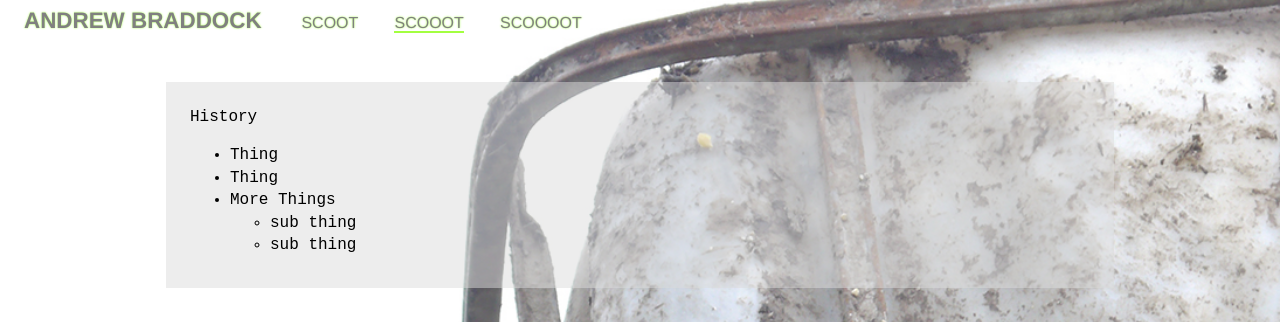
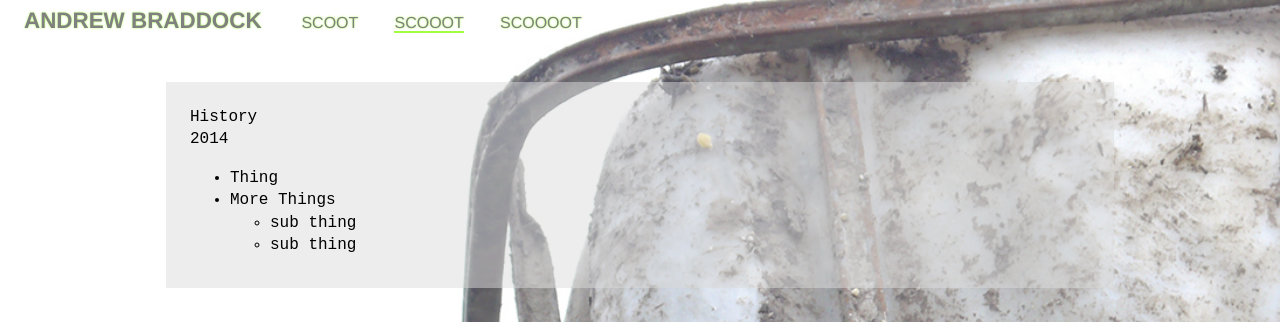
Before and after one commit to scootfence/scootfence.github.io, a Jekyll site: the page built from about.md, in a window 1280 px wide. Shown: the top 322 px of the page. Built offline with Jekyll 4.4.1, drawn with Linux system fonts in a browser that asks for light colours; Markdown is read by kramdown in place of the engine named in the settings.

Commit message:
Update about.md

```diff
--- a/about.md
+++ b/about.md
@@ -4,7 +4,9 @@ title: History &amp; CV
 permalink: about/index.html
 ---
 History
-- Thing
+<br>
+2014
+<br>
 - Thing
 - More Things
     - sub thing
```
